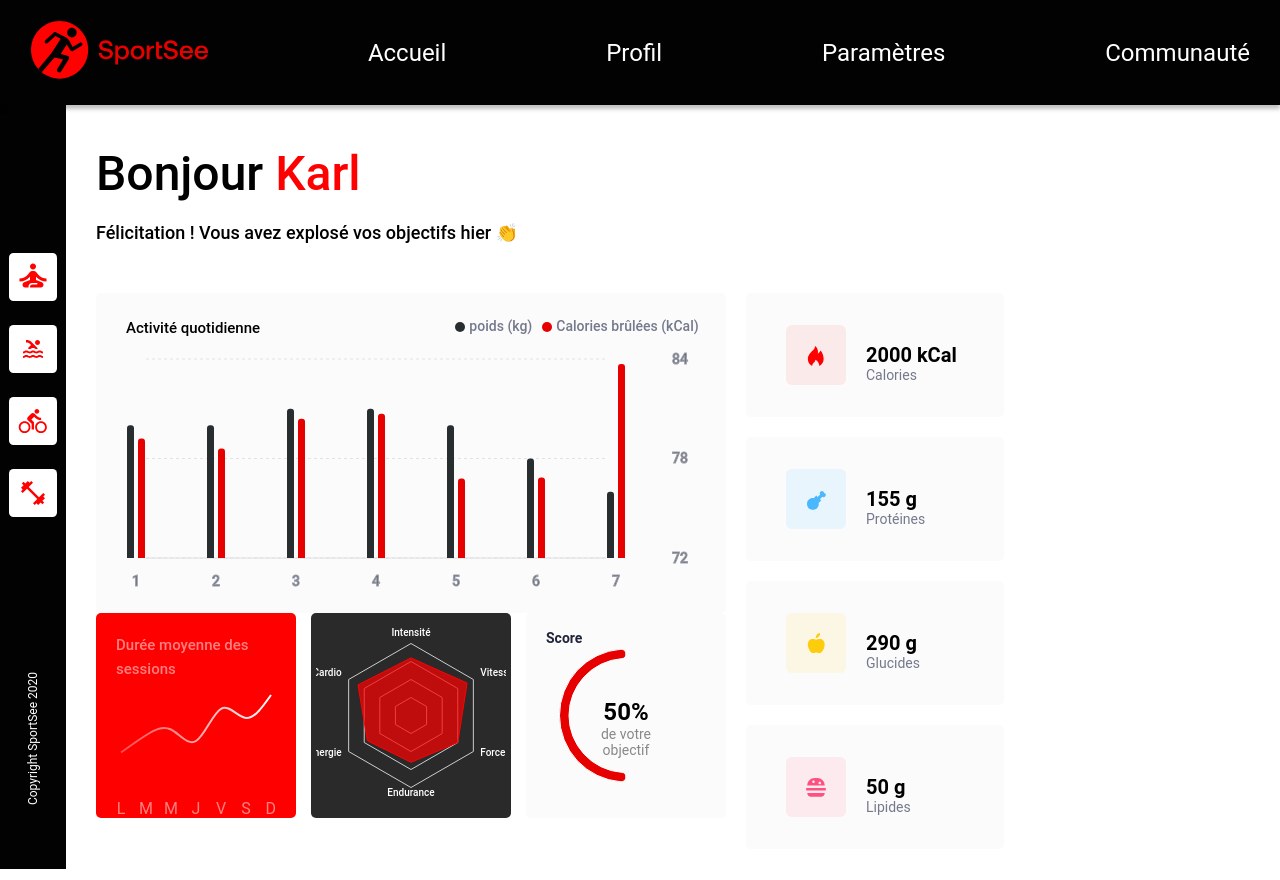
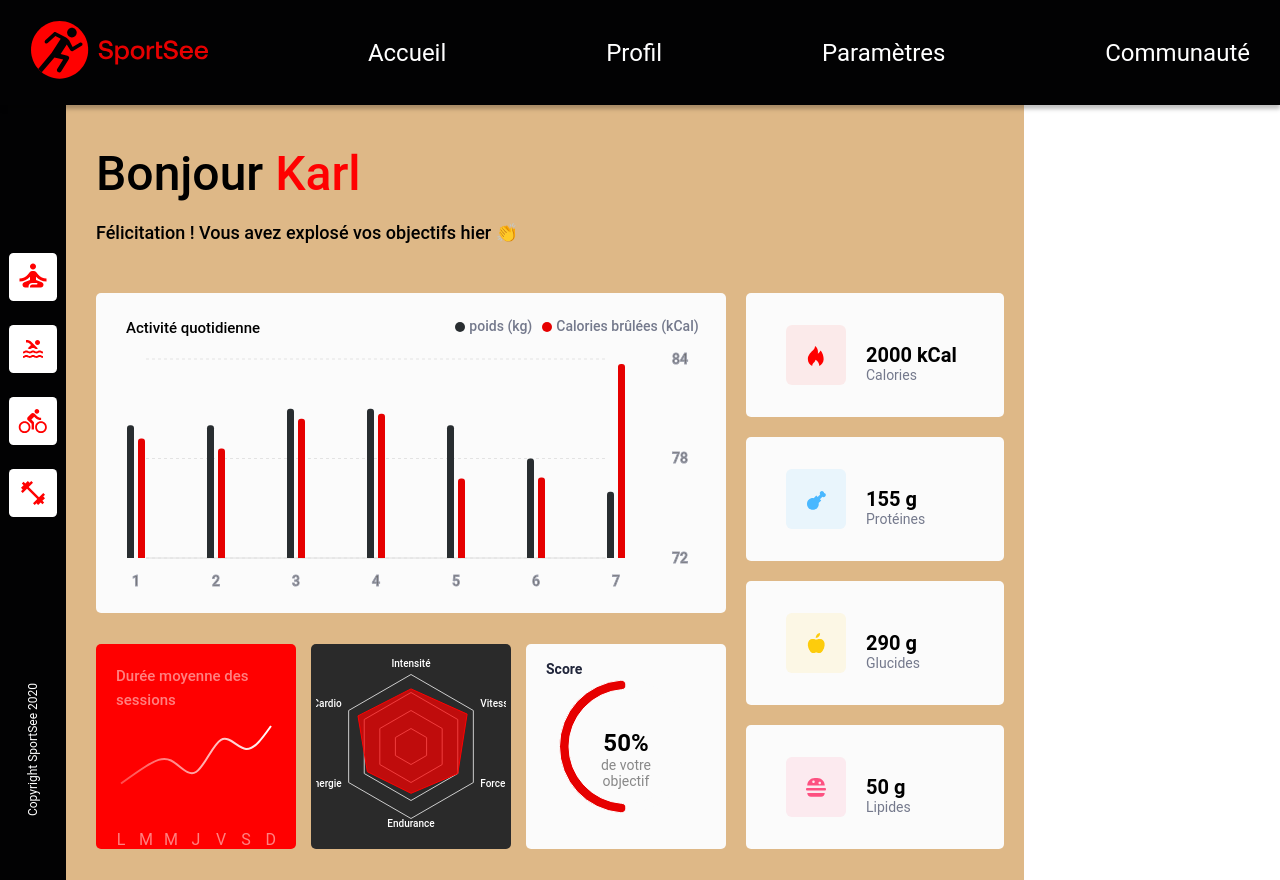
Before and after one commit to MD-974/p12-SportSee-Front, a React (Vite) app: page / in a window 1280 px wide. Built offline with nearby package versions, Linux system fonts and the light colour scheme.

Commit message:
💄 mise en App.scss

```diff
--- a/src/App.scss
+++ b/src/App.scss
@@ -19,7 +19,7 @@
 section {
   width: 94%;
   padding: 40px 20px 0 30px;
-  // background-color: burlywood;
+  background-color: burlywood;
 }
 
 .diagrams-container, .main-container, .graph-container, .picture {
@@ -42,6 +42,7 @@ section {
 .graph-container {
   justify-content: space-between;
   gap: 15px;
+  padding-top: 31px;
 }
 
 .sessions-container, .info-container, .objectif-container {
```
